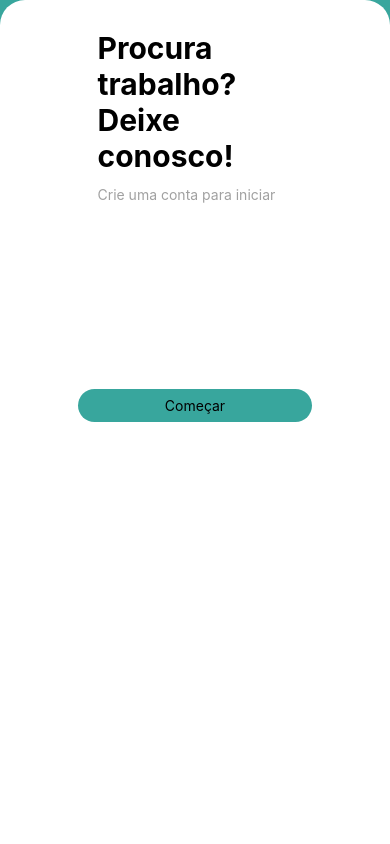
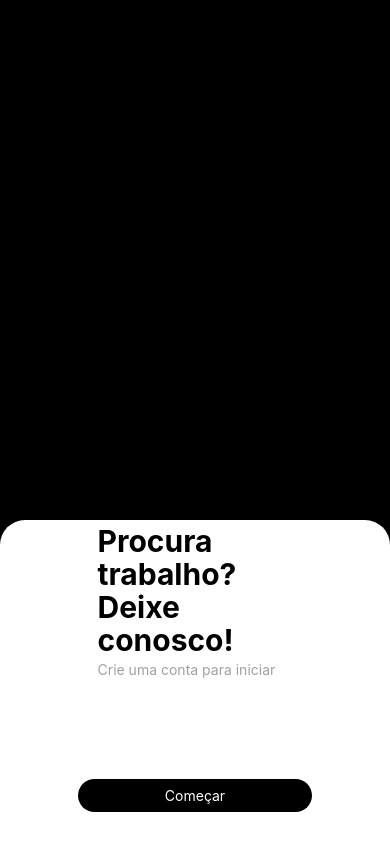
Before and after one commit to L00utop/TCC, a React Native app: screen /Welcome in a window 390 px wide. Built offline with nearby package versions, Linux system fonts and the light colour scheme.

Commit message:
Mudanças Welcome

```diff
--- a/package.json
+++ b/package.json
@@ -12,13 +12,14 @@
     "@expo/webpack-config": "^0.17.0",
     "@react-native-community/masked-view": "^0.1.11",
     "@react-navigation/drawer": "^6.4.4",
-    "@react-navigation/native": "^6.0.12",
-    "@react-navigation/native-stack": "^6.8.0",
+    "@react-navigation/native": "^6.0.13",
+    "@react-navigation/native-stack": "^6.9.0",
     "expo": "~46.0.9",
     "expo-status-bar": "~1.4.0",
     "react": "18.0.0",
     "react-dom": "18.0.0",
     "react-native": "0.69.5",
+    "react-native-animatable": "^1.3.3",
     "react-native-gesture-handler": "~2.5.0",
     "react-native-reanimated": "~2.9.1",
     "react-native-safe-area-context": "4.3.1",
--- a/src/pages/Welcome/Welcome.js
+++ b/src/pages/Welcome/Welcome.js
@@ -1,19 +1,24 @@
 import React from "react";
 import { View, Text, StyleSheet, Image, TouchableOpacity } from "react-native";
+
+import * as Animatable from 'react-native-animatable'
 
 export default function Welcome() {
     return(
         <View style={styles.container}>
+            <View style={styles.containerLogo}>
+
+            </View>
 
 
-            <View style={styles.containerForm}>
-            <Text style={styles.title}>Procura trabalho? Deixe conosco!</Text>
-            <Text style={styles.texto}>Crie uma conta para iniciar</Text>
+            <Animatable.View animation="fadeInUp" duration={1400} style={styles.containerForm}>
+                <Text style={styles.title}>Procura trabalho? Deixe conosco!</Text>
+                <Text style={styles.texto}>Crie uma conta para iniciar</Text>
 
-            <TouchableOpacity style={styles.button}>
-                <Text style={styles.buttonTxt}>Começar</Text>
-            </TouchableOpacity>
-            </View>
+                <TouchableOpacity style={styles.button}>
+                    <Text style={styles.buttonTxt}>Começar</Text>
+                </TouchableOpacity>
+            </Animatable.View>
         </View>
     );
 }
@@ -21,12 +26,12 @@ export default function Welcome() {
 const styles = StyleSheet.create({
     container:{
         flex: 1,
-        backgroundColor: '#38a69d',
+        backgroundColor: 'black',
     },
 
     containerLogo:{
         flex: 2,
-        backgroundColor: '38a69d',
+        backgroundColor: 'Black',
         justifyContent: 'center',
         alignItems: 'center,'
     },
@@ -36,29 +41,38 @@ const styles = StyleSheet.create({
         backgroundColor: '#fff',
         borderTopLeftRadius: 25,
         borderTopRightRadius:25,
+        paddingVertical: '15%',
+        paddingTop: 5,
         paddingStart: '25%',
-        paddingEnd: '25%'
+        paddingEnd: '25%',
+
     },
 
     title:{
         fontSize: 30,
         fontWeight: 'bold',
-        marginTop: 30,
-        marginBottom: 12
+        marginTop: 0,
+        marginBottom: 0,
+        lineHeight: 33
     },
 
     texto:{
-        color: '#a1a1a1'
+        color: '#a1a1a1',
+        paddingVertical: '2%',
+    },
+
+    buttonTxt:{
+        color: '#ffff'
     },
 
     button: {
         position: 'absolute',
-        backgroundColor: '#38a69d',
+        backgroundColor: 'black',
         borderRadius: 50,
         width: '60%',
         paddingVertical: 8,
         alignSelf: 'center',
-        bottom: '50%',
+        bottom: '10%',
         alignItems: 'center',
         justifyContent: 'center',
     },
```
Also changed, not shown: App.js (+5 -4 lines), 1 other file (tests, documents, lock files or other folders).
